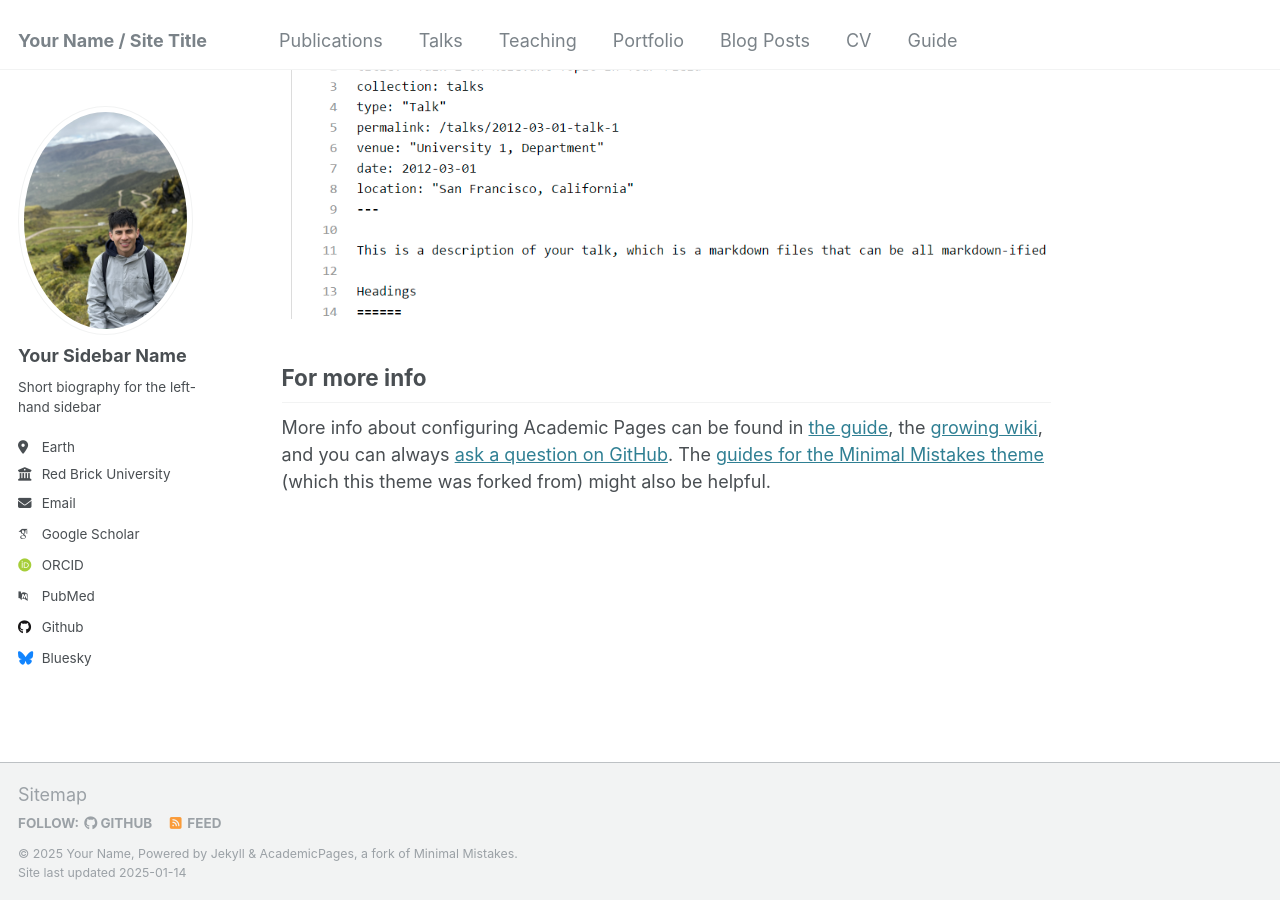
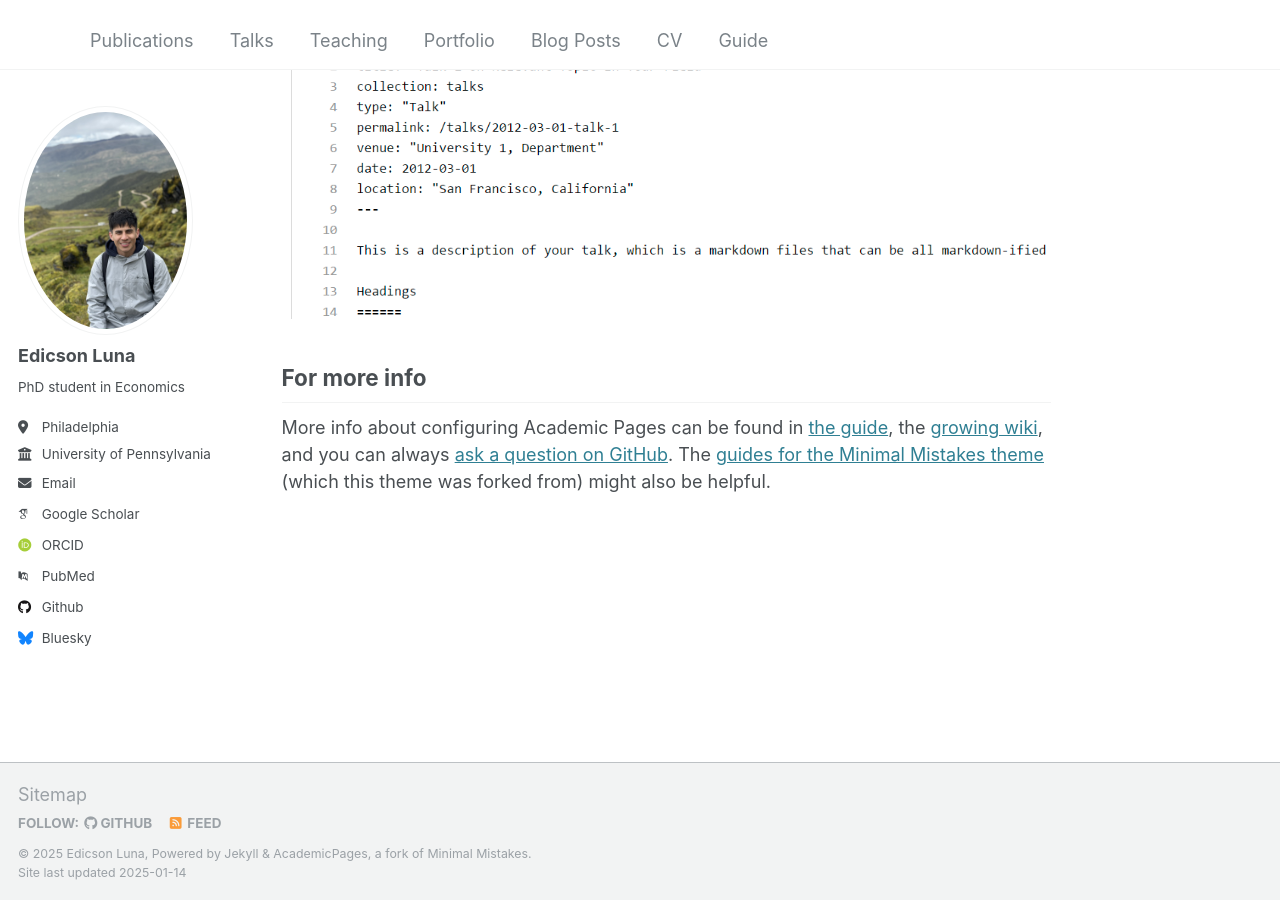
Before and after one commit to edicsonluna/edicsonluna.github.io, a Jekyll site: the page built from _pages/about.md, in a window 1280 px wide and 900 px high, scrolled down 2643 px. Built offline with Jekyll 4.4.1, drawn with Linux system fonts in a browser that asks for light colours; some web fonts are replaced.

Commit message:
Update _config.yml

```diff
--- a/_config.yml
+++ b/_config.yml
@@ -8,10 +8,10 @@
 
 # Basic Site Settings
 locale                   : "en-US"
-title                    : "Your Name / Site Title"
+title                    : ""
 title_separator          : "-"
-name                     : &name "Your Name"
-description              : &description "personal description"
+name                     : &name "Edicson Luna"
+description              : &description "Academic profile"
 url                      : https://edicsonluna.github.io # the base hostname & protocol for your site e.g. "https://[your GitHub username].github.io"
 baseurl                  : "" # the subpath of your site, e.g. "/blog"
 repository               : "edicsonluna/edicsonluna.github.io"
@@ -22,13 +22,13 @@ repository               : "edicsonluna/edicsonluna.github.io"
 author:
   # Biographic information
   avatar           : "profile.png"
-  name             : "Your Sidebar Name"
+  name             : "Edicson Luna"
   pronouns         : # example: "she/her"
-  bio              : "Short biography for the left-hand sidebar"
-  location         : "Earth"
-  employer         : "Red Brick University"
+  bio              : "PhD student in Economics"
+  location         : "Philadelphia"
+  employer         : "University of Pennsylvania"
   uri              : # URL
-  email            : "none@example.org"
+  email            : "edicson@sas.upenn.edu"
 
   # Academic websites
   arxiv            : # URL - Update with the correct link to your profile
```
